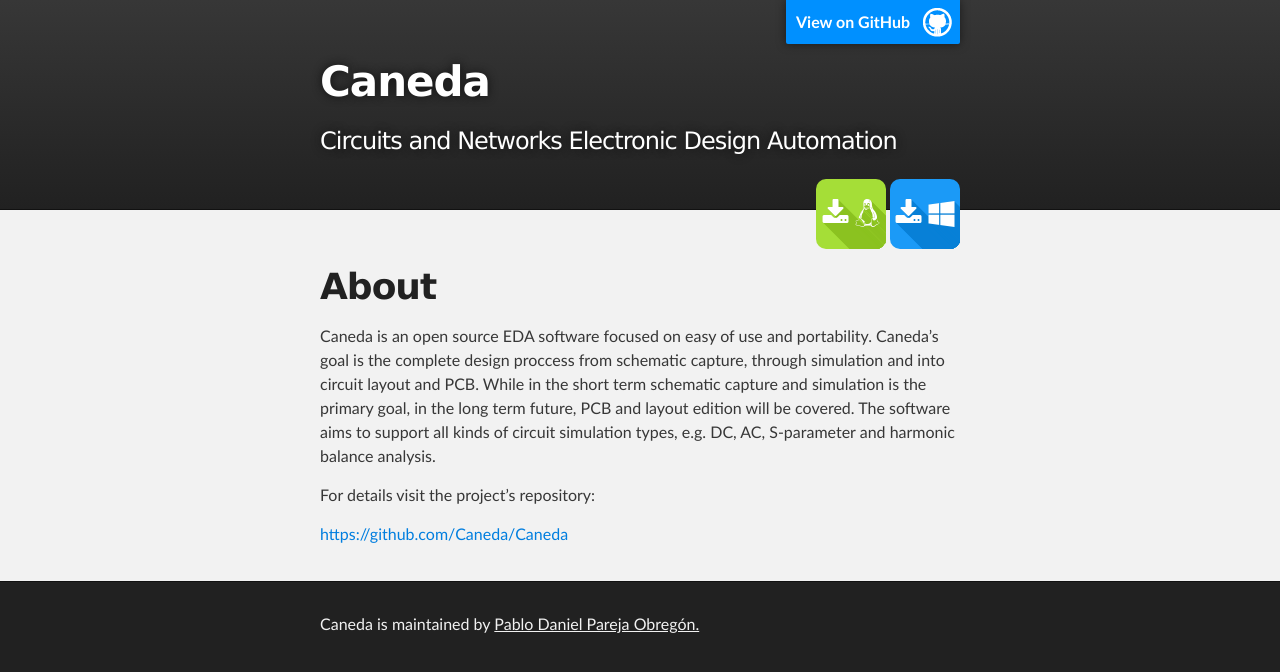
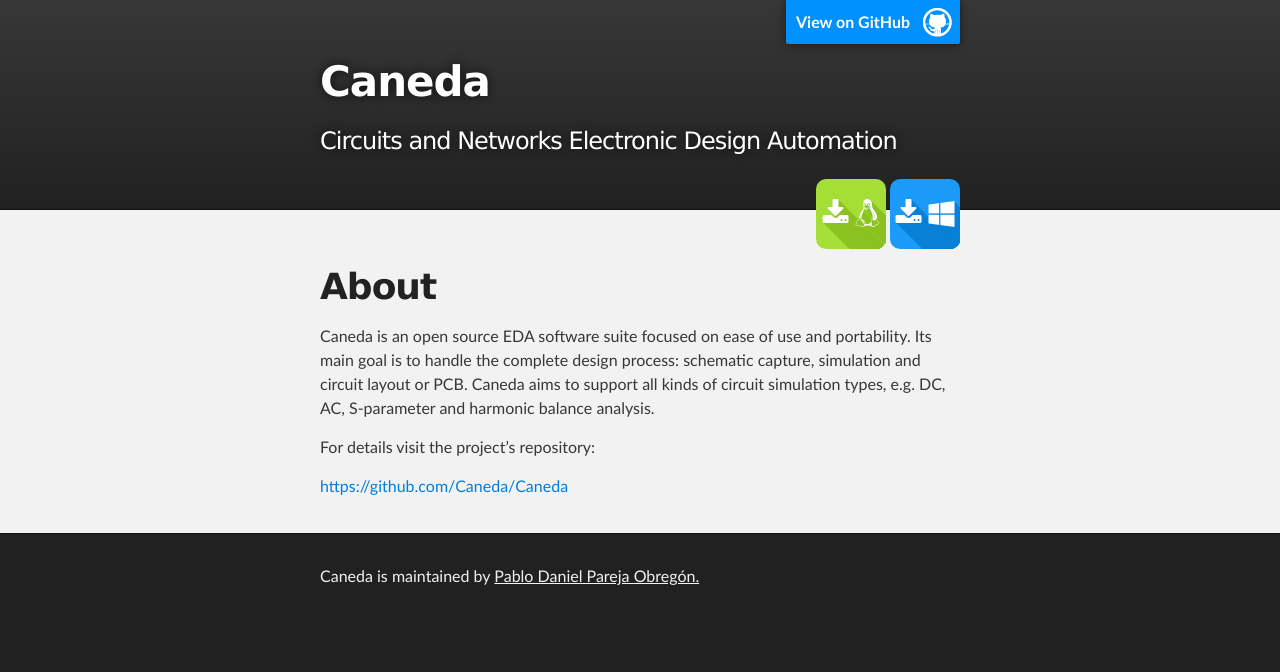
Before and after one commit to Caneda/Caneda.github.io, a Jekyll site: the page built from about.md, in a window 1280 px wide. Shown: the top 672 px of the page. Built offline with Jekyll 4.4.1, drawn with Linux system fonts in a browser that asks for light colours.

Commit message:
Fixed some typos.

```diff
--- a/about.md
+++ b/about.md
@@ -4,13 +4,7 @@ title: About
 permalink: /about/
 ---
 
-Caneda is an open source EDA software focused on easy of use and portability.
-Caneda's goal is the complete design proccess from schematic capture, through
-simulation and into circuit layout and PCB. While in the short term schematic
-capture and simulation is the primary goal, in the long term future, PCB and
-layout edition will be covered. The software aims to support all kinds of
-circuit simulation types, e.g. DC, AC, S-parameter and harmonic balance
-analysis.
+Caneda is an open source EDA software suite focused on ease of use and portability. Its main goal is to handle the complete design process: schematic capture, simulation and circuit layout or PCB. Caneda aims to support all kinds of circuit simulation types, e.g. DC, AC, S-parameter and harmonic balance analysis.
 
 For details visit the project's repository:
 
```
